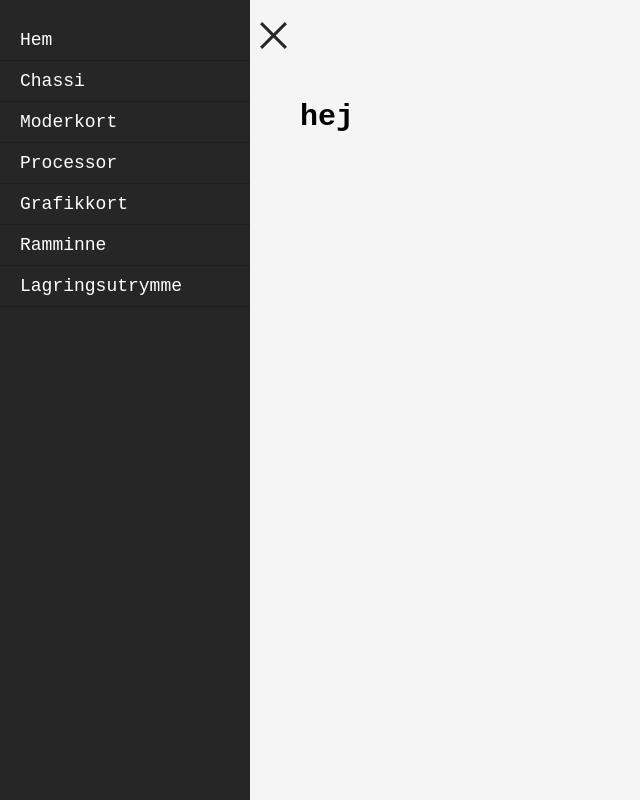
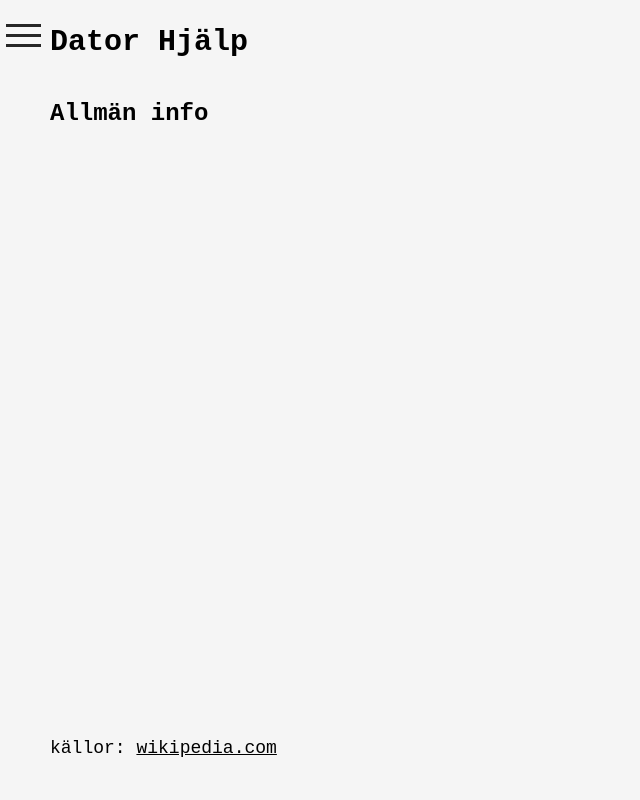
Before and after one commit to FilipThureson/Website, a plain HTML site: page mobo.html in a window 1280 px wide. Shown: the whole page, without its empty margins (0-640 px from the left). Drawn offline with nearby package versions, Linux system fonts and the light colour scheme.

Commit message:
Alla lika

```diff
--- a/mobo.html
+++ b/mobo.html
@@ -6,6 +6,9 @@
     <title>Dator</title>
   </head>
   <body>
+    <header class="header">
+      <h1>Dator Hjälp</h1>
+    </header>
     <div class="sidebarwrapper">
       <div class="sidebar">
         <ul>
@@ -22,21 +25,25 @@
         </button>
       </div>
       <main class="main">
-        <h1>hej</h1>
+        <h2>Allmän info</h2>
+
       </main>
+    <footer class="footer">
+      <p id="källtext">
+        källor: <a target="_blank" href="http://www.wikipedia.com">wikipedia.com</a>
+      </p>
+    </footer>
+
     </div>
-
     <script src="https://ajax.googleapis.com/ajax/libs/jquery/3.4.1/jquery.min.js"></script>
     <script type="text/javascript">
       $(document).ready(function(){
-        $('.sidebar').toggleClass('active');
-        $('.sidebarbtn').toggleClass('toggle');
-        $('.main').toggleClass('mainactive')
-
         $('.sidebarbtn').click(function(){
           $('.sidebar').toggleClass('active');
           $('.sidebarbtn').toggleClass('toggle');
           $('.main').toggleClass('mainactive')
+          $('.footer').toggleClass('footeractive')
+          $('.header').toggleClass('headeractive')
         })
       })
     </script>
```
Also changed, not shown: chassi.html (+11 -2 lines), cpu.html (+11 -2 lines), gpu.html (+12 -2 lines), ram.html (+13 -2 lines), shd.html (+11 -2 lines).
